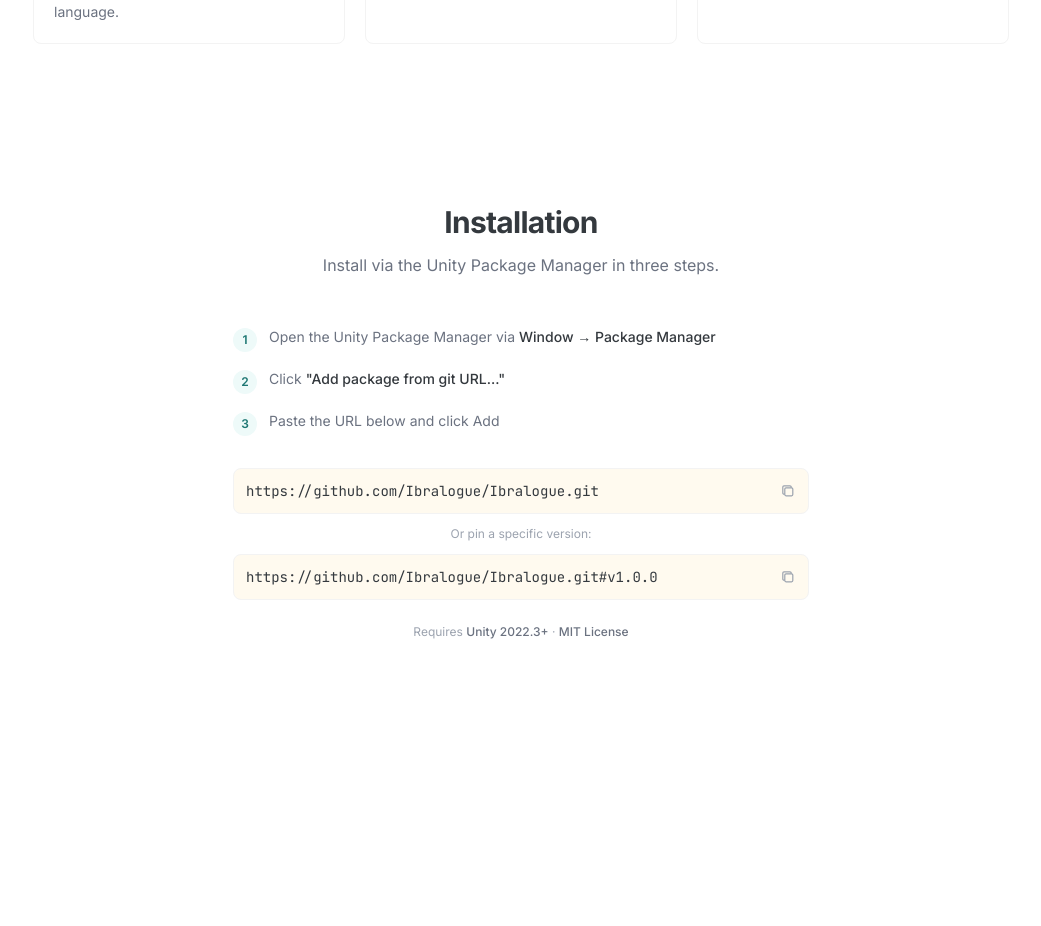
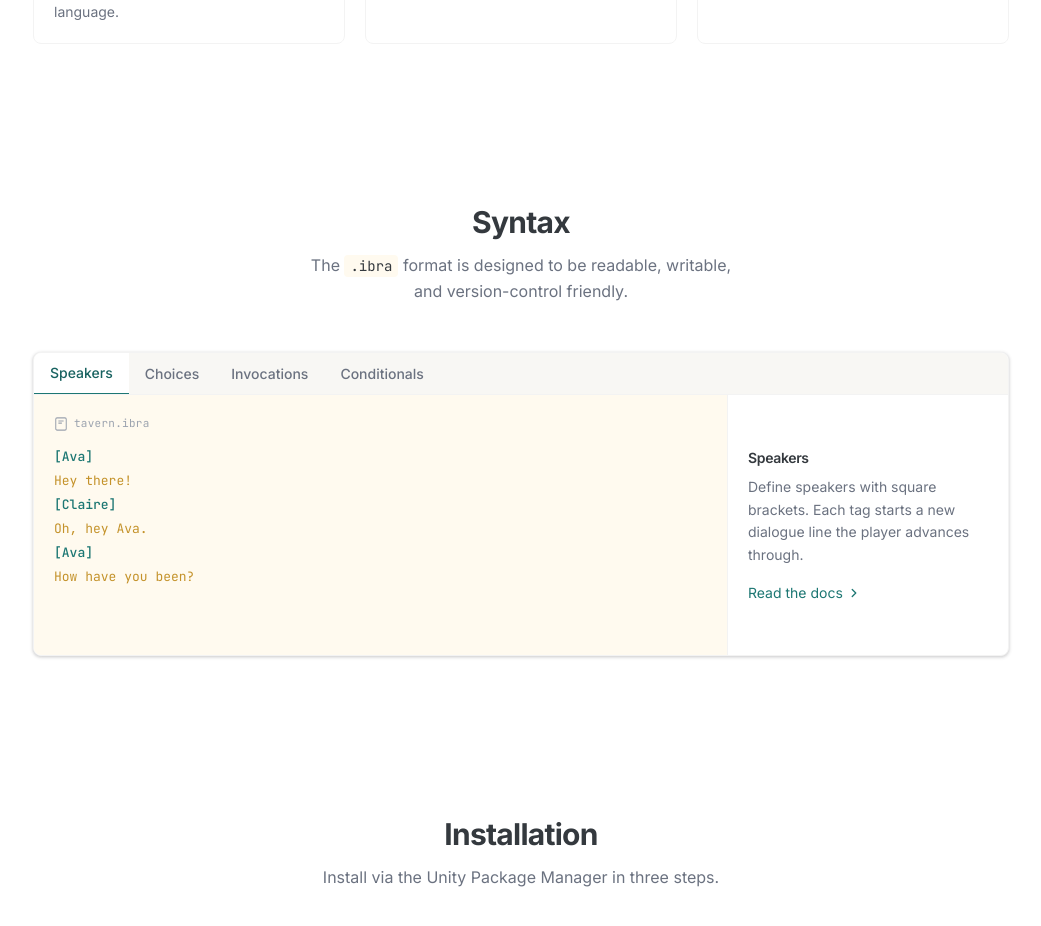
Before and after one commit to Ibralogue/ibralogue.github.io, a React (Vite) app: page / in a window 1280 px wide. Shown: the part 1320-2246 px from the top of the page, without its empty margins (119-1160 px from the left). Before the commit the page ends 2040 px from the top, so only its background shows below. Built offline with nearby package versions, Linux system fonts and the light colour scheme.

Commit message:
feat: add tabbed syntax showcase with four .ibra examples

```diff
--- a/src/App.tsx
+++ b/src/App.tsx
@@ -1,6 +1,7 @@
 import Navbar from './components/Navbar'
 import Hero from './components/Hero'
 import Features from './components/Features'
+import SyntaxShowcase from './components/SyntaxShowcase'
 import Installation from './components/Installation'
 
 function App() {
@@ -9,6 +10,7 @@ function App() {
       <Navbar />
       <Hero />
       <Features />
+      <SyntaxShowcase />
       <Installation />
     </div>
   )
--- /dev/null
+++ b/src/components/SyntaxShowcase.tsx
@@ -0,0 +1,215 @@
+import { useState } from 'react'
+
+interface SyntaxTab {
+  label: string
+  filename: string
+  description: string
+  lines: SyntaxLine[]
+}
+
+type SyntaxLine =
+  | { type: 'blank' }
+  | { type: 'speaker'; text: string }
+  | { type: 'dialogue'; text: string }
+  | { type: 'choice'; text: string; target: string }
+  | { type: 'keyword'; text: string }
+  | { type: 'comment'; text: string }
+  | { type: 'invocation'; text: string }
+  | { type: 'inline'; prefix: string; invocation: string; suffix?: string }
+
+const TABS: SyntaxTab[] = [
+  {
+    label: 'Speakers',
+    filename: 'tavern.ibra',
+    description: 'Define speakers with square brackets. Each tag starts a new dialogue line the player advances through.',
+    lines: [
+      { type: 'speaker', text: '[Ava]' },
+      { type: 'dialogue', text: 'Hey there!' },
+      { type: 'speaker', text: '[Claire]' },
+      { type: 'dialogue', text: 'Oh, hey Ava.' },
+      { type: 'speaker', text: '[Ava]' },
+      { type: 'dialogue', text: 'How have you been?' },
+    ],
+  },
+  {
+    label: 'Choices',
+    filename: 'quest.ibra',
+    description: 'Branch dialogue with choices. Players pick an option and jump to the target conversation.',
+    lines: [
+      { type: 'keyword', text: '{{ConversationName(Initial)}}' },
+      { type: 'speaker', text: '[NPC]' },
+      { type: 'dialogue', text: 'How are you doing today?' },
+      { type: 'choice', text: 'I\'m fine', target: 'Fine' },
+      { type: 'choice', text: 'Not great', target: 'NotGreat' },
+      { type: 'blank' },
+      { type: 'keyword', text: '{{ConversationName(Fine)}}' },
+      { type: 'speaker', text: '[NPC]' },
+      { type: 'dialogue', text: 'Good to hear!' },
+      { type: 'blank' },
+      { type: 'keyword', text: '{{ConversationName(NotGreat)}}' },
+      { type: 'speaker', text: '[NPC]' },
+      { type: 'dialogue', text: "I'm sorry to hear that." },
+    ],
+  },
+  {
+    label: 'Invocations',
+    filename: 'cutscene.ibra',
+    description: 'Call game functions inline or on their own line. Control portraits, audio, timing, and custom C# methods.',
+    lines: [
+      { type: 'speaker', text: '[NPC]' },
+      { type: 'invocation', text: '{{Image(Portraits/Happy)}}' },
+      { type: 'invocation', text: '{{Audio(Voiceover/greeting)}}' },
+      { type: 'dialogue', text: 'Hello there!' },
+      { type: 'blank' },
+      { type: 'speaker', text: '[NPC]' },
+      { type: 'inline', prefix: 'And the winner is... ', invocation: '{{Wait(2)}}', suffix: ' you!' },
+      { type: 'blank' },
+      { type: 'comment', text: '// silent line — runs logic without showing dialogue' },
+      { type: 'speaker', text: '[>>]' },
+      { type: 'invocation', text: '{{PlayCutscene(intro)}}' },
+    ],
+  },
+  {
+    label: 'Conditionals',
+    filename: 'shop.ibra',
+    description: 'Use variables and conditionals to change dialogue based on game state.',
+    lines: [
+      { type: 'keyword', text: '{{Set($visited, true)}}' },
+      { type: 'keyword', text: '{{Global($gold, 100)}}' },
+      { type: 'blank' },
+      { type: 'keyword', text: '{{If($gold >= 50)}}' },
+      { type: 'speaker', text: '[Merchant]' },
+      { type: 'dialogue', text: "Welcome back! I see you've got coin." },
+      { type: 'choice', text: 'Buy the sword', target: 'BuySword' },
+      { type: 'choice', text: 'Just looking', target: '>>' },
+      { type: 'keyword', text: '{{Else}}' },
+      { type: 'speaker', text: '[Merchant]' },
+      { type: 'dialogue', text: "Come back when you have some gold." },
+      { type: 'keyword', text: '{{EndIf}}' },
+    ],
+  },
+]
+
+function renderLine(line: SyntaxLine, i: number) {
+  switch (line.type) {
+    case 'blank':
+      return <div key={i} className="h-5" />
+    case 'speaker':
+      return (
+        <div key={i} className="leading-6">
+          <span className="text-teal-500 font-medium">{line.text}</span>
+        </div>
+      )
+    case 'dialogue':
+      return (
+        <div key={i} className="leading-6">
+          <span className="text-gold-500">{line.text}</span>
+        </div>
+      )
+    case 'choice':
+      return (
+        <div key={i} className="leading-6">
+          <span className="text-ink-faint">- </span>
+          <span className="text-gold-500">{line.text}</span>
+          <span className="text-ink-faint"> -&gt; </span>
+          <span className="text-teal-300">{line.target}</span>
+        </div>
+      )
+    case 'keyword':
+      return (
+        <div key={i} className="leading-6">
+          <span className="text-violet-400">{line.text}</span>
+        </div>
+      )
+    case 'invocation':
+      return (
+        <div key={i} className="leading-6">
+          <span className="text-violet-400">{line.text}</span>
+        </div>
+      )
+    case 'inline':
+      return (
+        <div key={i} className="leading-6">
+          <span className="text-gold-500">{line.prefix}</span>
+          <span className="text-violet-400">{line.invocation}</span>
+          {line.suffix && <span className="text-gold-500">{line.suffix}</span>}
+        </div>
+      )
+    case 'comment':
+      return (
+        <div key={i} className="leading-6">
+          <span className="text-ink-faint italic">{line.text}</span>
+        </div>
+      )
+  }
+}
+
+export default function SyntaxShowcase() {
+  const [active, setActive] = useState(0)
+  const tab = TABS[active]
+
+  return (
+    <section id="syntax" className="max-w-5xl mx-auto px-6 py-20">
+      <div className="text-center mb-12">
+        <h2 className="text-3xl font-bold text-ink tracking-tight mb-3">
+          Syntax
+        </h2>
+        <p className="text-ink-muted max-w-md mx-auto">
+          The <code className="text-sm">.ibra</code> format is designed to be readable, writable, and version-control friendly.
+        </p>
+      </div>
+
+      <div className="rounded-lg border border-surface-dim bg-white shadow-card overflow-hidden">
+        {/* Tabs */}
+        <div className="flex border-b border-surface-dim bg-surface-muted overflow-x-auto">
+          {TABS.map((t, i) => (
+            <button
+              key={t.label}
+              onClick={() => setActive(i)}
+              className={`px-4 py-2.5 text-sm font-medium whitespace-nowrap transition-colors ${
+                i === active
+                  ? 'text-teal-600 border-b-2 border-teal-500 bg-white -mb-px'
+                  : 'text-ink-muted hover:text-ink'
+              }`}
+            >
+              {t.label}
+            </button>
+          ))}
+        </div>
+
+        <div className="grid md:grid-cols-[1fr,280px]">
+          {/* Code panel */}
+          <div className="bg-surface-warm p-5 font-mono text-[13px] text-ink-muted min-h-[260px] border-r border-surface-dim">
+            <div className="flex items-center gap-1.5 mb-3 text-[11px] text-ink-faint tracking-wide">
+              <svg className="w-3.5 h-3.5" viewBox="0 0 16 16" fill="none" stroke="currentColor" strokeWidth={1.2}>
+                <rect x="2" y="1" width="12" height="14" rx="1.5" />
+                <path d="M5 4.5h6M5 7h4" />
+              </svg>
+              {tab.filename}
+            </div>
+            {tab.lines.map((line, i) => renderLine(line, i))}
+          </div>
+
+          {/* Description panel */}
+          <div className="p-5 flex flex-col justify-center">
+            <h3 className="text-sm font-semibold text-ink mb-2">{tab.label}</h3>
+            <p className="text-sm text-ink-muted leading-relaxed">
+              {tab.description}
+            </p>
+            <a
+              href="https://ibralogue.github.io/Ibralogue/manual/basic-syntax.html"
+              target="_blank"
+              rel="noopener noreferrer"
+              className="inline-flex items-center gap-1 text-sm text-teal-500 hover:text-teal-600 transition-colors mt-4"
+            >
+              Read the docs
+              <svg className="w-3.5 h-3.5" viewBox="0 0 16 16" fill="none" stroke="currentColor" strokeWidth={1.5}>
+                <path strokeLinecap="round" strokeLinejoin="round" d="M6 4l4 4-4 4" />
+              </svg>
+            </a>
+          </div>
+        </div>
+      </div>
+    </section>
+  )
+}
```
